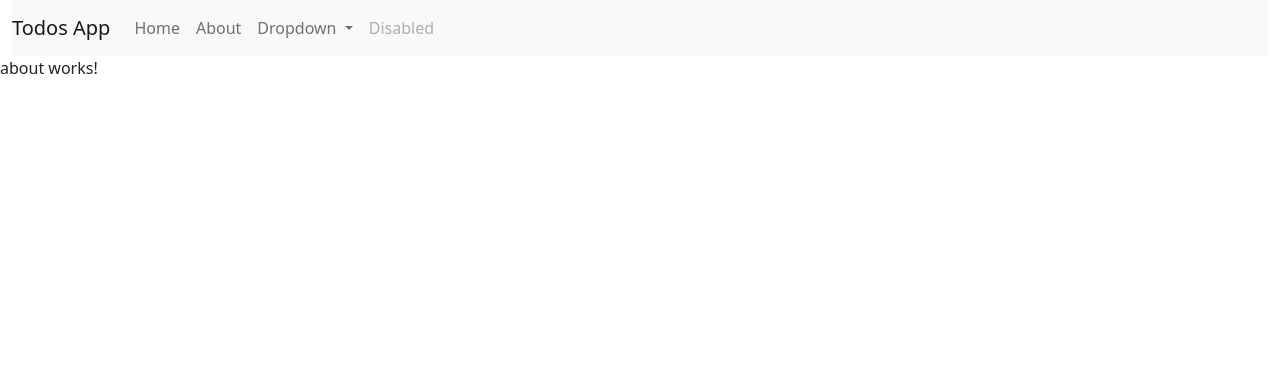
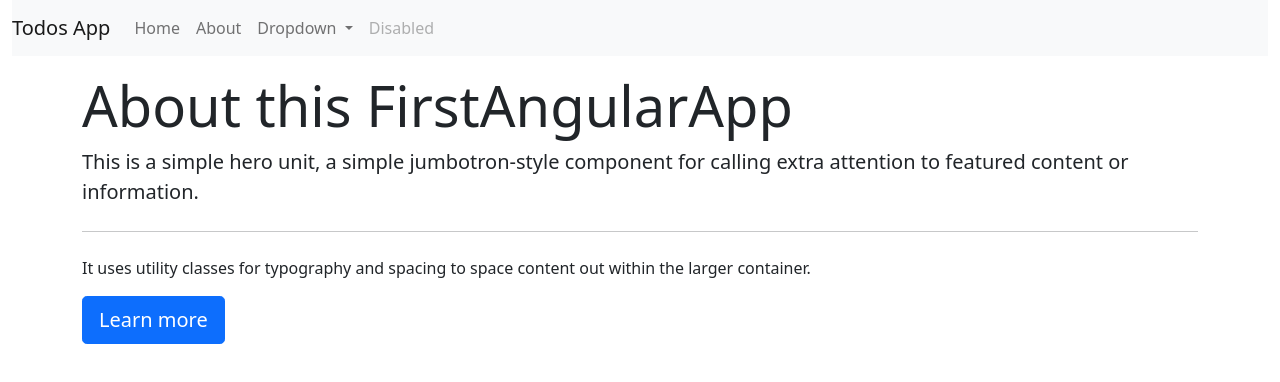
Before and after one commit to sagarunhale2294/FirstAngularApp, an Angular app: page /about in a window 1280 px wide. Shown: the top 382 px of the page. Built offline with nearby package versions, Linux system fonts and the light colour scheme.

Commit message:
about page modified

```diff
--- a/src/app/MyComponent/about/about.component.html
+++ b/src/app/MyComponent/about/about.component.html
@@ -1 +1,9 @@
-<p>about works!</p>
+<div class="container my-3">
+    <div class="jumbotron">
+        <h1 class="display-4">About this FirstAngularApp</h1>
+        <p class="lead">This is a simple hero unit, a simple jumbotron-style component for calling extra attention to featured content or information.</p>
+        <hr class="my-4">
+        <p>It uses utility classes for typography and spacing to space content out within the larger container.</p>
+        <a class="btn btn-primary btn-lg" href="#" role="button">Learn more</a>
+      </div>
+</div>
```
